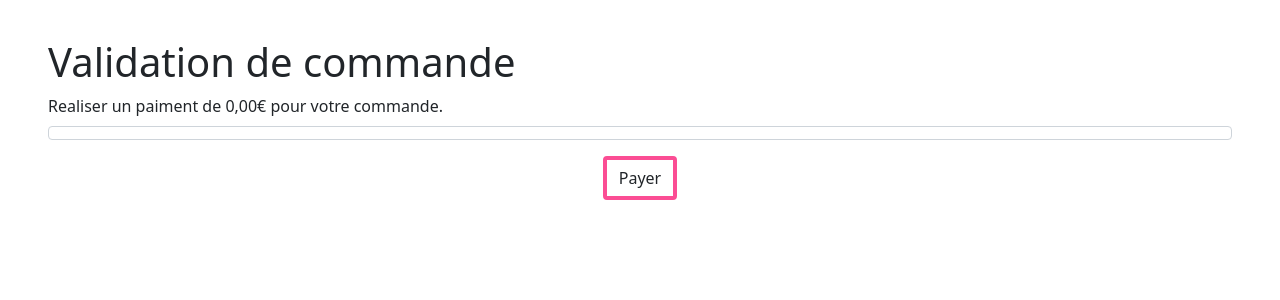
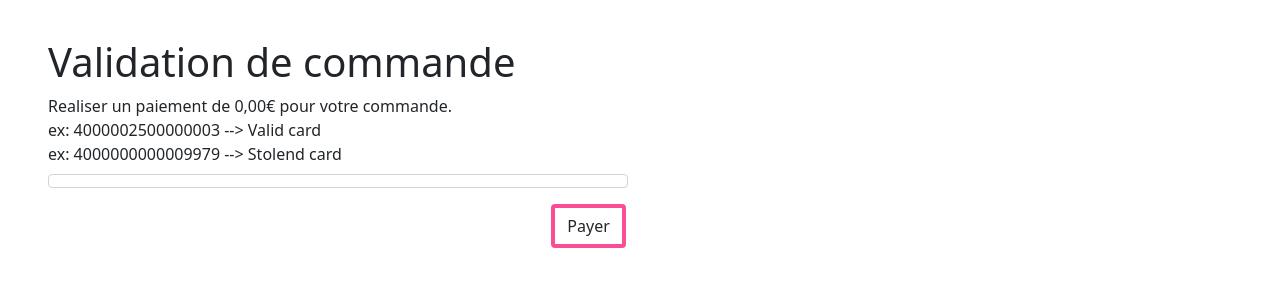
Before and after one commit to adrien-coquillat/boutique, a PHP site: page /index.php?page=paiement in a window 1280 px wide. Shown: the part 106-406 px from the top of the page. Run offline with PHP 8.4, Linux system fonts and the light colour scheme; tables that the repository leaves empty hold one stand-in row (values such as "Sample post"); classes that the project's autoload settings leave out are loaded by file name; some libraries are stand-ins or nearby versions.

Commit message:
add test card number in paiment

```diff
--- a/controller/Controller.php
+++ b/controller/Controller.php
@@ -51,7 +51,7 @@ class Controller
                         $model = new Model();
 
                         // , id_u order is changed from temp to real id_u
-                        if (($commande = $model->getBy($id_u_temp, 'id_u', 'Commande')) && ($model->getBy($id_u_temp, 'id_u', 'Commande')->prix_ttc_com == 0)) {
+                        if (($commande = $model->getBy($id_u_temp, 'id_u', 'Commande'))) {
                             $commande = [
                                 "id_com" => $commande->id_com,
                                 "id_u" => $userData['id_u']
@@ -213,6 +213,10 @@ class Controller
         }
     }
 
+    public function paiement()
+    {
+    }
+
     public function charge($dataOrder)
     {
 
@@ -242,21 +246,17 @@ class Controller
         } catch (\Stripe\Exception\CardException $e) {
             // Since it's a decline, \Stripe\Exception\CardException will be caught
             $msg = 'Erreur status ' . $e->getHttpStatus() . '<br />';
-            $msg .= 'Type ' . $e->getError()->type . '<br />';
-            $msg .= 'Code ' . $e->getError()->code . '<br />';
-            // param is '' in this case
-            $msg .= $e->getError()->param . '<br />';
             $msg .= $e->getError()->message . '<br />';
             throw new Exception($msg);
         }
 
-        $model = new Model();
-        $commande = $model->getBy($id_u, 'id_u', 'Commande');
+        $commandeModel = new CommandeModel();
+        $commande = $commandeModel->getCurrentOrder($id_u);
         $commande->prix_ttc_com = $price;
         $commande = [
             "id_com" => $commande->id_com,
             "prix_ttc_com" => $price,
         ];
-        $model->edit($commande, 'Commande');
+        $commandeModel->edit($commande);
     }
 }
--- a/view/paiement.php
+++ b/view/paiement.php
@@ -10,11 +10,13 @@
 
     <?php $price = isset($_POST['price']) ? (int) $_POST['price'] : 0 ?>
 
-    <form action="index.php?page=charge" method="post" id="payment-form">
-        <div class="form-row">
+    <form class="row" action="index.php?page=charge" method="post" id="payment-form">
+        <div class="col-12 col-md-6 form-row">
             <div class="mb-3">
                 <label class="form-label" for="card-element">
-                    Realiser un paiment de <?= $price ?>,00€ pour votre commande.
+                    Realiser un paiement de <?= $price ?>,00€ pour votre commande.<br />
+                    ex: 4000002500000003 --> Valid card<br />
+                    ex: 4000000000009979 --> Stolend card<br />
                 </label>
                 <div class="form-control" id="card-element">
                     <!-- A Stripe Element will be inserted here. -->
@@ -24,10 +26,8 @@
             <!-- Used to display Element errors. -->
             <div id="card-errors" role="alert"></div>
         </div>
-        <div class="row text-center">
-            <div class="col-12">
-                <button class="btn btn-custom">Payer</button>
-            </div>
+        <div class="col-2 offset-5">
+            <button class="btn btn-custom">Payer</button>
         </div>
     </form>
 </div>
```
